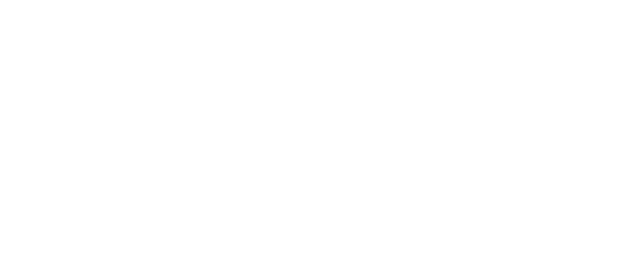
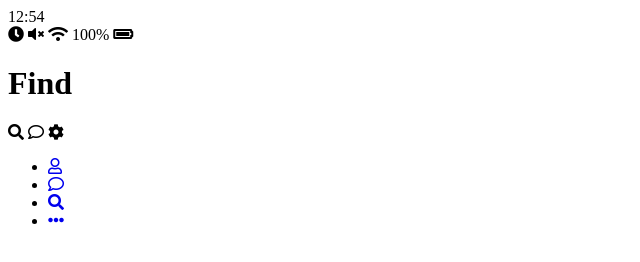
Before and after one commit to YUJO42/study_Web, a plain HTML site: page kakaotalk_clone_coding/find.html in a window 1280 px wide. Shown: the whole page, without its empty margins (0-640 px from the left). Drawn offline with Linux system fonts and the light colour scheme.

Commit message:
make Navigation_bar

```diff
--- a/kakaotalk_clone_coding/find.html
+++ b/kakaotalk_clone_coding/find.html
@@ -0,0 +1,69 @@
+<!DOCTYPE html>
+<html lang="en">
+  <head>
+    <meta charset="UTF-8" />
+    <meta name="viewport" content="width=device-width, initial-scale=1.0" />
+    <meta http-equiv="X-UA-Compatible" content="ie=edge" />
+    <link
+      rel="stylesheet"
+      href="https://use.fontawesome.com/releases/v5.7.2/css/all.css"
+      integrity="sha384-fnmOCqbTlWIlj8LyTjo7mOUStjsKC4pOpQbqyi7RrhN7udi9RwhKkMHpvLbHG9Sr"
+      crossorigin="anonymous"
+    />
+    <title>Find | Kakao Clone</title>
+  </head>
+  <body>
+    <div class="status-bar">
+      <div class="status-bar__column">
+        <span class="status-bar__clock">12:54 </span>
+      </div>
+      <div class="status-bar__column">
+        <i class="fas fa-clock"></i>
+        <i class="fas fa-volume-mute"></i>
+        <i class="fas fa-wifi"></i>
+        <span class="status-bar__battery-level">100%</span>
+        <i class="fas fa-battery-full"></i>
+      </div>
+      <header class="header">
+        <div class="header__header__column">
+          <h1 class="header__title">Find</h1>
+        </div>
+        <div class="header__header__column">
+          <span class="header__icon">
+            <i class="fas fa-search"></i>
+          </span>
+          <span class="header__icon">
+            <i class="far fa-comment"></i>
+          </span>
+          <span class="header__icon">
+            <i class="fas fa-cog"></i>
+          </span>
+        </div>
+      </header>
+      <nav class="nav">
+        <ul class="nav__list">
+          <li class="nav__list-item">
+            <a href="friends.html" class="nav__list-link">
+              <i class="far fa-user"></i>
+            </a>
+          </li>
+          <li class="nav__list-item">
+            <a href="index.html" class="nav__list-link">
+              <i class="far fa-comment"></i>
+            </a>
+          </li>
+          <li class="nav__list-item">
+            <a href="find.html" class="nav__list-link"
+              ><i class="fas fa-search"></i>
+            </a>
+          </li>
+          <li class="nav__list-item">
+            <a href="more.html" class="nav__list-link">
+              <i class="fas fa-ellipsis-h"></i>
+            </a>
+          </li>
+        </ul>
+      </nav>
+    </div>
+  </body>
+</html>
```
Also changed, not shown: kakaotalk_clone_coding/friends.html (+69 -0 lines), kakaotalk_clone_coding/index.html (+25 -1 lines), kakaotalk_clone_coding/more.html (+69 -0 lines).
